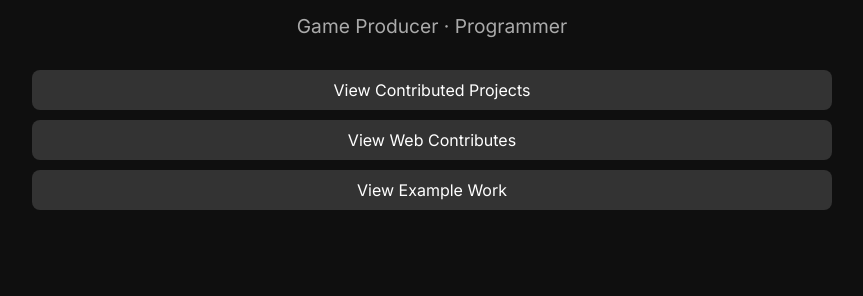
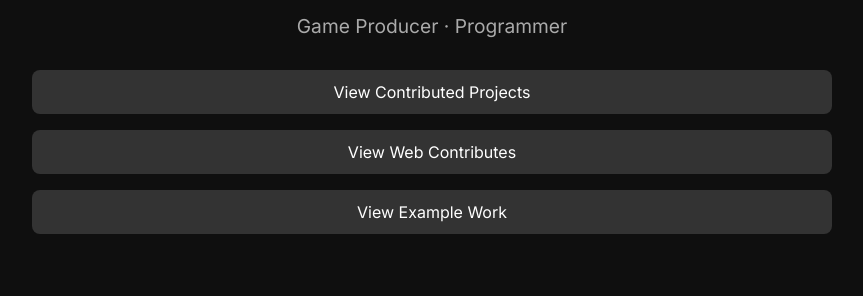
Before and after one commit to divites/divites.github.io, a plain HTML site: page index.html in a window 1280 px wide. Shown: the part 504-800 px from the top of the page, without its empty margins (208-1071 px from the left). Drawn offline with Linux system fonts and the light colour scheme.

Commit message:
Update style.css

```diff
--- a/style.css
+++ b/style.css
@@ -29,24 +29,29 @@ h1 {
 
 .btn-group {
   display: flex;
-  flex-direction: column;
-  gap: 10px; /* Adjust spacing between buttons */
-  margin-top: 20px;
+  flex-direction: column; /* Stack vertically */
+  gap: 1rem;               /* Adds space between buttons */
+  align-items: stretch;    /* Makes buttons fill full width of container */
 }
 
 .btn {
-  text-decoration: none;
-  padding: 10px 20px;
+  display: block;
+  width: 100%;             /* Makes button fill width of .btn-group */
+  max-width: 100%;         /* Prevent overflow */
+  padding: 12px 16px;
   background-color: #333;
   color: #fff;
+  text-align: center;
   border-radius: 8px;
-  text-align: center;
+  text-decoration: none;
   transition: background-color 0.3s ease;
+  box-sizing: border-box;
 }
 
 .btn:hover {
   background-color: #555;
 }
+
 
 
 .projects {
```
